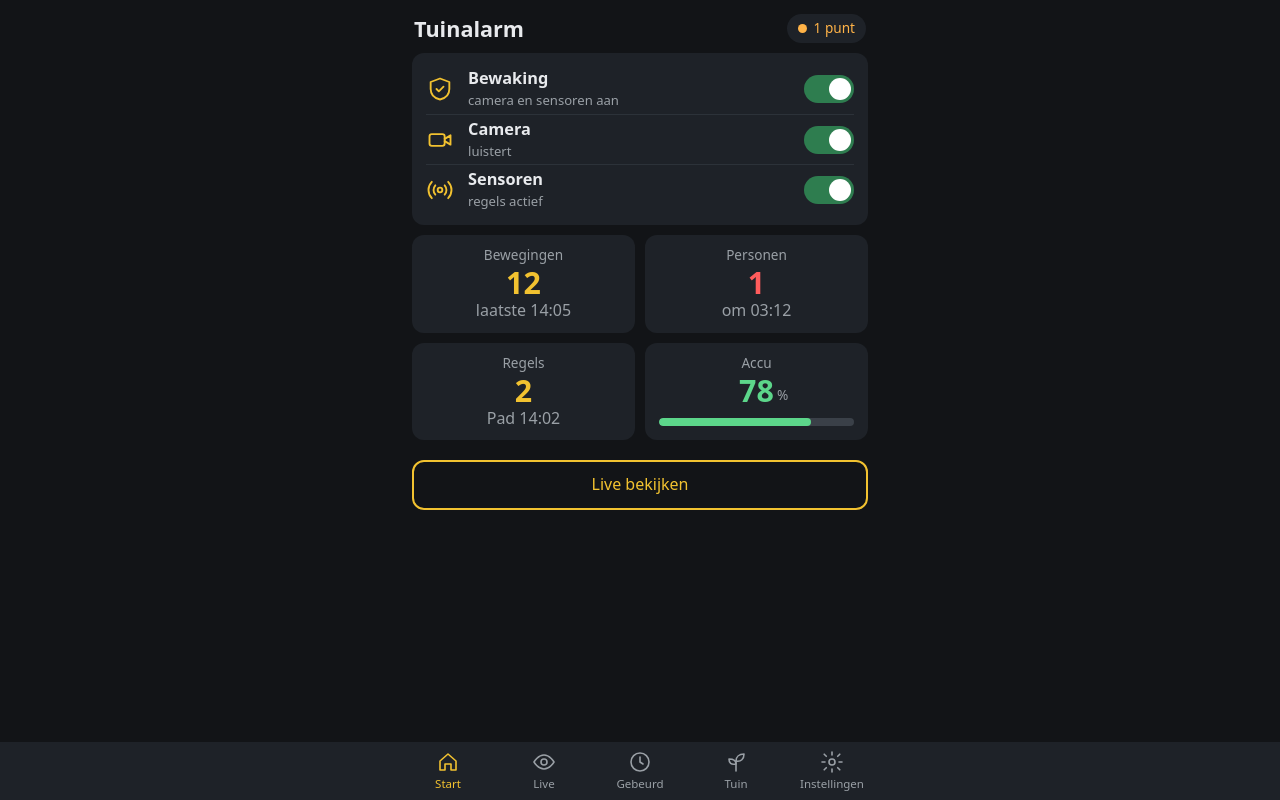
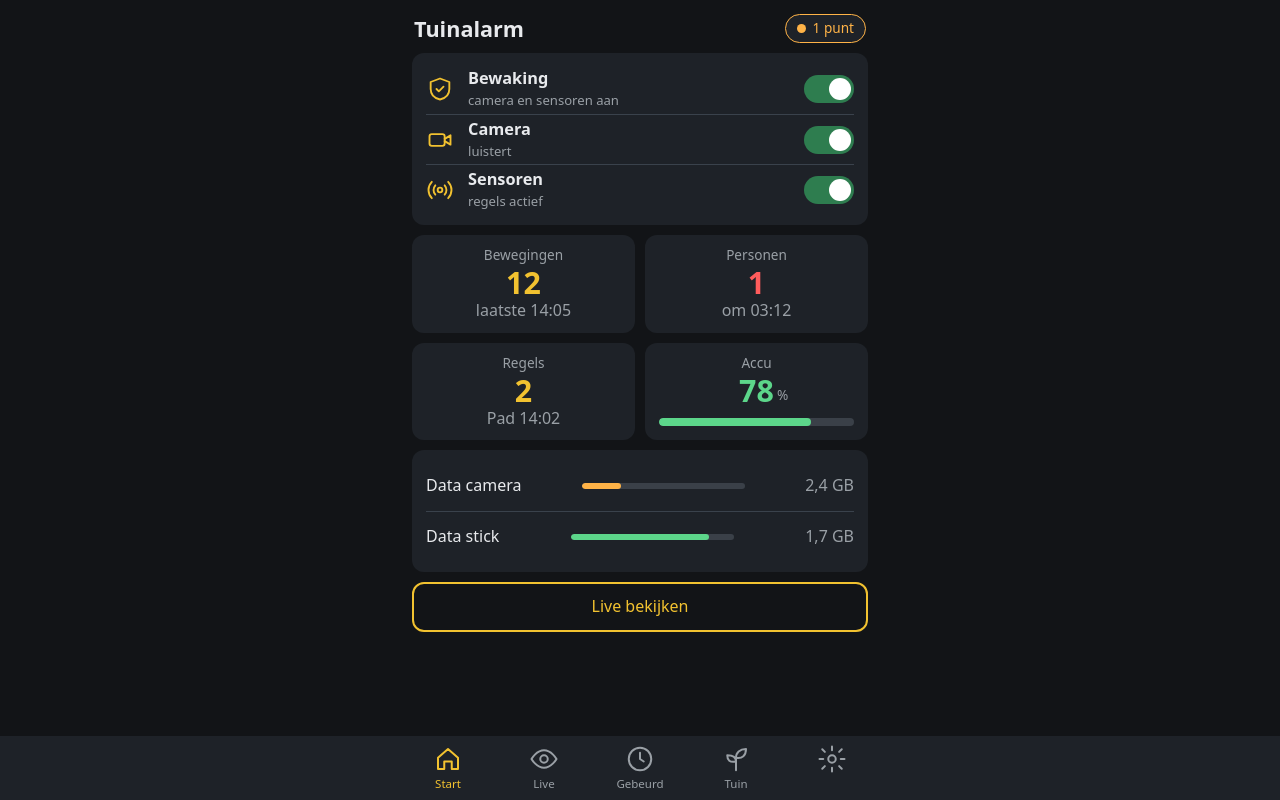
Before and after one commit to proeftuin1977/tuinalarm-ui, a plain HTML site: page proef.html in a window 1280 px wide. Drawn offline with Linux system fonts and the light colour scheme.

Commit message:
Proef: rand om stand, duidelijkere lijnen, datakaart, groter menu
Co-Authored-By: Claude Opus 5.5 <noreply@anthropic.com>

```diff
--- a/bouwdoos.css
+++ b/bouwdoos.css
@@ -4,7 +4,7 @@
 :root{
   color-scheme:dark;
   /* kleuren (palet van de roosterapp) */
-  --achtergrond:#121417; --kaart:#1e2228; --knop:#3a4048; --lijn:#2c3239;
+  --achtergrond:#121417; --kaart:#1e2228; --knop:#3a4048; --lijn:#3a424c;
   --tekst:#e8eaed; --zacht:#9aa0a6;
   --geel:#f2c230;   /* accent: actief, keuze, aandacht. Nooit een knopvlak. */
   --groen:#5cd68a; --groen-knop:#2e7d4f;
@@ -49,6 +49,9 @@ body{background:var(--achtergrond);color:var(--tekst);
 /* kleur van een getal: geel = gewone telling, groen = goed, oranje = let op, rood = fout */
 .getal.accent{color:var(--geel)} .getal.goed{color:var(--groen)} .getal.let-op{color:var(--oranje)}
 
+/* ---- smalle balk in een regel (compact, bv. data) ---- */
+.regel .balk{flex:0 0 38%;margin-top:0;height:6px}
+
 /* ---- balk ---- */
 .balk{height:8px;background:var(--knop);border-radius:5px;margin-top:10px;overflow:hidden}
 .balk > i{display:block;height:100%;background:var(--groen);border-radius:5px}
@@ -74,7 +77,7 @@ body{background:var(--achtergrond);color:var(--tekst);
 /* ---- kopregel met status: titel links, stand rechts (tik = wat aandacht nodig heeft) ---- */
 .kopregel{display:flex;align-items:center;justify-content:space-between;margin:2px 2px 10px}
 .kopregel .titel{margin:0}
-.status{display:inline-flex;align-items:center;gap:7px;border-radius:16px;padding:5px 11px;
+.status{display:inline-flex;align-items:center;gap:7px;border-radius:16px;padding:4px 11px;border:1.5px solid currentColor;
   background:var(--kaart);font-size:.85rem;color:var(--groen);text-decoration:none}
 .status::before{content:"";width:9px;height:9px;border-radius:50%;background:currentColor}
 .status.let-op{color:var(--oranje)} .status.fout{color:var(--rood)}
@@ -99,7 +102,7 @@ body{background:var(--achtergrond);color:var(--tekst);
 .menu{position:fixed;left:0;right:0;bottom:0;background:var(--kaart);display:flex;justify-content:center;
   padding:8px 4px calc(8px + env(safe-area-inset-bottom))}
 .menu a{flex:1;max-width:6rem;text-align:center;color:var(--zacht);text-decoration:none;font-size:.72rem}
-.menu svg{width:24px;height:24px;display:block;margin:0 auto 2px}
+.menu svg{width:30px;height:30px;display:block;margin:0 auto 2px}
 .menu a.actief{color:var(--geel)}
 
 /* ---- pictogrammen: lijn, geen vulling ---- */
--- a/proef.html
+++ b/proef.html
@@ -35,6 +35,11 @@
   <div class="naast">
     <div class="kaart midden" onclick="ga('gebeurd')"><div class="label">Regels</div><div class="getal accent">2</div><div class="zacht">Pad 14:02</div></div>
     <div class="kaart midden" onclick="ga('tuin')"><div class="label">Accu</div><div class="getal goed">78<small>%</small></div><div class="balk"><i style="width:78%"></i></div></div>
+  </div>
+
+  <div class="kaart" onclick="ga('instellingen')">
+    <div class="regel"><span class="naam">Data camera</span><div class="balk let-op"><i style="width:24%"></i></div><span class="waarde">2,4 GB</span></div>
+    <div class="regel"><span class="naam">Data stick</span><div class="balk"><i style="width:85%"></i></div><span class="waarde">1,7 GB</span></div>
   </div>
 
   <button class="knop tweede" onclick="ga('live')">Live bekijken</button>
@@ -229,7 +234,7 @@
   <a href="#live" data-s="live"><svg class="p" viewBox="0 0 24 24"><path d="M2 12s4-7 10-7 10 7 10 7-4 7-10 7S2 12 2 12z"/><circle cx="12" cy="12" r="3"/></svg>Live</a>
   <a href="#gebeurd" data-s="gebeurd"><svg class="p" viewBox="0 0 24 24"><circle cx="12" cy="12" r="9"/><path d="M12 7v5l3 2"/></svg>Gebeurd</a>
   <a href="#tuin" data-s="tuin"><svg class="p" viewBox="0 0 24 24"><path d="M12 21V11"/><path d="M12 11c0-4 3-7 8-7 0 5-3 8-8 7z"/><path d="M12 14c0-3-2-5-7-5 0 4 2 6 7 5z"/></svg>Tuin</a>
-  <a href="#instellingen" data-s="instellingen"><svg class="p" viewBox="0 0 24 24"><circle cx="12" cy="12" r="3"/><path d="M12 2v3M12 19v3M4.2 4.2l2.1 2.1M17.7 17.7l2.1 2.1M2 12h3M19 12h3M4.2 19.8l2.1-2.1M17.7 6.3l2.1-2.1"/></svg>Instellingen</a>
+  <a href="#instellingen" data-s="instellingen" aria-label="Instellingen"><svg class="p" viewBox="0 0 24 24"><circle cx="12" cy="12" r="3"/><path d="M12 2v3M12 19v3M4.2 4.2l2.1 2.1M17.7 17.7l2.1 2.1M2 12h3M19 12h3M4.2 19.8l2.1-2.1M17.7 6.3l2.1-2.1"/></svg></a>
 </nav>
 
 <script>
--- a/sw.js
+++ b/sw.js
@@ -1,5 +1,5 @@
 // Bewaart de app-bestanden zodat de app snel opent. Verhoog VERSIE na elke wijziging.
-const VERSIE = 'tuinalarm-v12';
+const VERSIE = 'tuinalarm-v13';
 const BESTANDEN = ['./', 'index.html', 'bouwdoos.css', 'proef.html', 'basis-1.html', 'basis-1.css', 'opzet-1-indeling.html', 'opzet-2-bouwdoos.html', 'start-rustig.html', 'start-combi.html', 'start-b-groot.html', 'start-b.html', 'startscherm-opties.html', 'ui-voorbeeld.html', 'manifest.webmanifest', 'icon-192.png', 'icon-512.png'];
 self.addEventListener('install', e => {
   e.waitUntil(caches.open(VERSIE)
```
